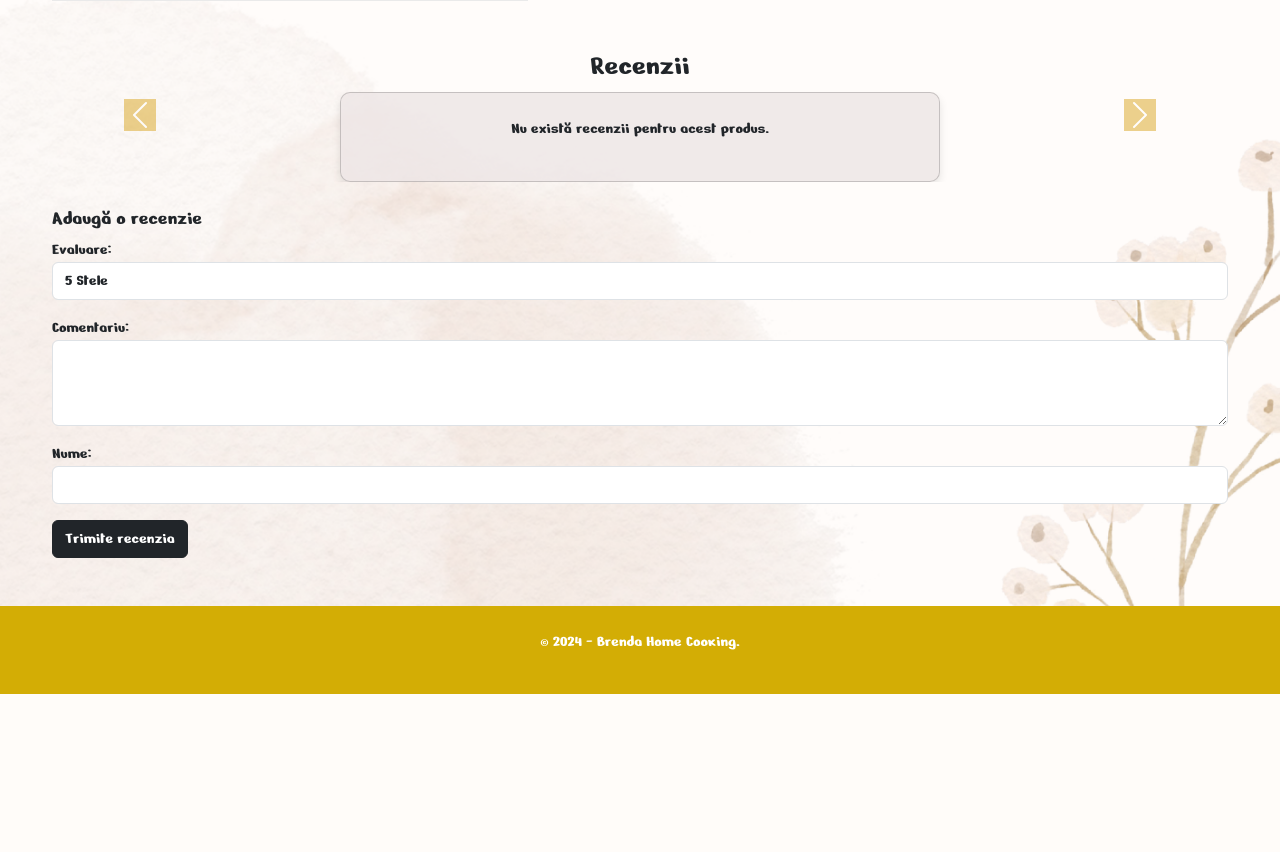
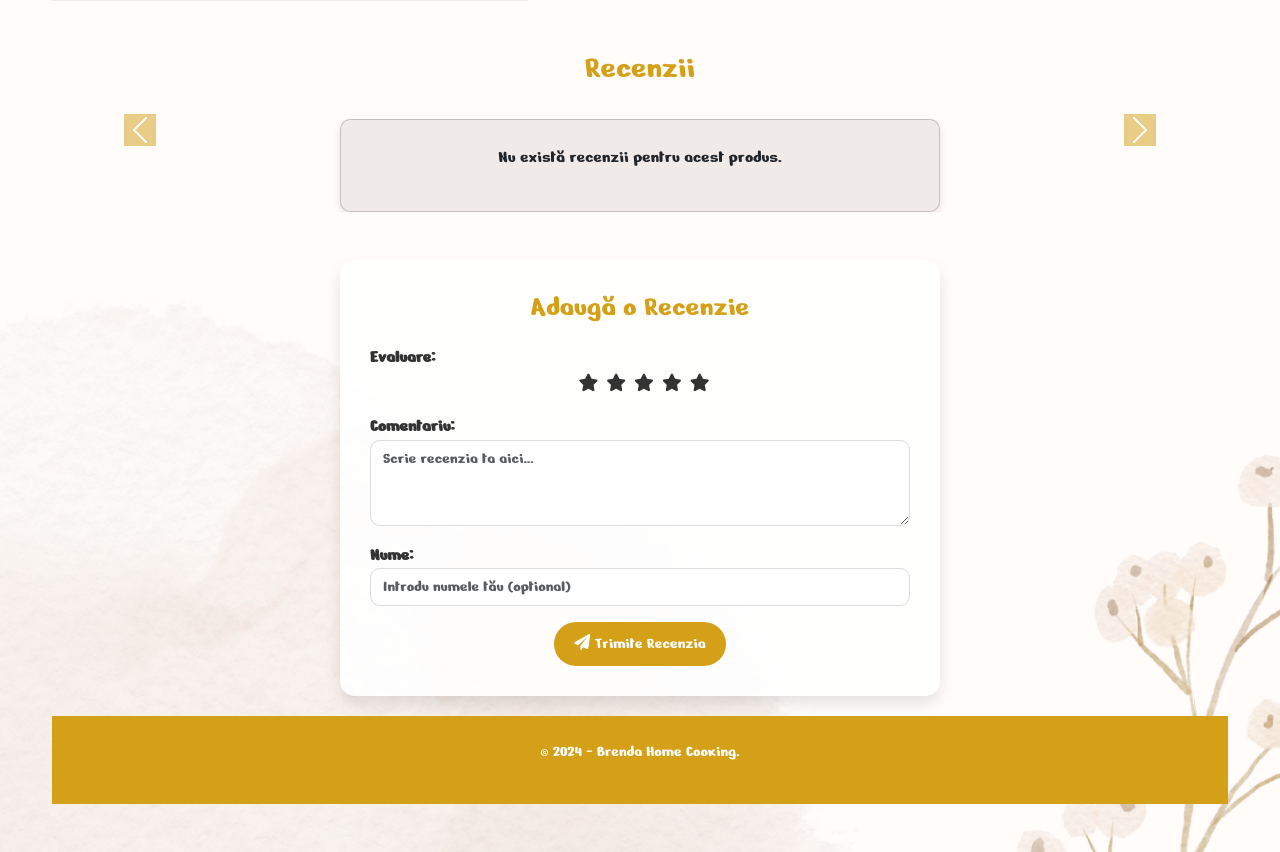
Before and after one commit to MihaiHodis/brendaHC, a Flask app: template app/templates/produs.html in a window 1280 px wide. Shown: the part 644-1496 px from the top of the page. Before the commit the page ends 1338 px from the top, so only its background shows below. Run offline with Flask 3, Linux system fonts and the light colour scheme; the template is opened without the code that fills it, so the values that code supplies are empty.

Commit message:
Stilizare sectiune de adaugare review + legenda culori CSS

```diff
--- a/app/static/css/style_produs.css
+++ b/app/static/css/style_produs.css
@@ -1,3 +1,15 @@
+/* Color Legend */
+:root {
+  --primary-color: #d4a017; /* Golden - Main brand color */
+  --text-color: #d49e17df;
+  --secondary-color: #f8f9fa; /* Light background */
+  --accent-color: #555; /* Accent for hover effects */
+  --background-color: #ffffff; /* Default page background */
+  --border-color: #eaeaea; /* Light grey for borders */
+  --highlight-color: #ffcc00; /* Star rating highlight */
+  --dark-accent-color: #333; /* Darker accent color */
+}
+
 html {
   scroll-padding-top: 50px; /* Înălțimea navbar-ului */
 }
@@ -5,7 +17,7 @@ html {
 body {
   font-family: "Nerko One", cursive;
   background-image: url(/static/images/page-background.png);
-  background-position: bottom center;
+  background-position: center;
   background-repeat: no-repeat;
   background-size: cover;
   min-height: 100vh;
@@ -13,11 +25,20 @@ body {
 
 h1,
 h2 {
-  color: gold;
+  color: var(--primary-color);
+}
+
+.detalii-produs p {
+  color: var(--text-color);
+  font-size: 1.2rem;
+}
+
+.detalii-produs .price {
+  font-size: 2rem;
 }
 
 footer {
-  background-color: #d3ad05; /* Fundal întunecat pentru footer */
+  background-color: var(--primary-color); /* Fundal întunecat pentru footer */
   color: white;
 }
 
@@ -127,7 +148,9 @@ footer {
 /* Sectiunea afisare Review START */
 
 .titlu-rec {
-  font-size: 1.8rem;
+  font-size: 2rem;
+  color: var(--primary-color);
+  margin-bottom: 2rem;
 }
 
 .carousel-inner {
@@ -139,6 +162,7 @@ footer {
   max-width: 600px; /* Limitează lățimea maximă a cardului de recenzie */
   margin: 0 auto;
   transition: opacity 1.5s ease-in-out;
+  font-size: 1.1rem;
 }
 
 .card {
@@ -148,13 +172,91 @@ footer {
   padding: 10px; /* Spațiu interior pentru card */
 }
 
-.review p {
-  font-size: 1.1rem; /* Dimensiune mai mare a textului pentru lizibilitate */
-  line-height: 1.5; /* Înălțime de linie pentru un aspect mai aerisit */
-}
-
 .carousel-control-prev-icon, .carousel-control-next-icon {
-  background-color: goldenrod;
+  background-color: var(--primary-color);
 }
 
 /* Sectiunea afisare Review END */
+
+
+    /* Sectiunea de adaugat review START */
+
+/* Pentru stele */
+.star-rating {
+  direction: rtl;  /* Right-to-left, so the first star (5) is visually first */
+  display: flex;
+  justify-content: center;
+}
+
+.star-rating i {
+  margin-left: 0.5rem;
+}
+
+.star-rating input[type="radio"] {
+  display: none;
+}
+
+.star-rating label {
+  font-size: 2rem;  /* Increase size for better visibility */
+  color: #ccc;  /* Default star color */
+  cursor: pointer;
+  transition: color 0.3s ease;
+}
+
+.star-rating label:hover,
+.star-rating label:hover ~ label,
+.star-rating input[type="radio"]:checked ~ label {
+    color: var(--highlight-color);  /* Golden color for selected stars */
+}
+
+/* Container */
+.add-review {
+  background-color: rgba(255, 255, 255, 0.9);  /* Light semi-transparent background for contrast */
+  border-radius: 15px;  /* Rounded corners for the container */
+  box-shadow: 0 8px 15px rgba(0, 0, 0, 0.1);  /* Subtle shadow for depth */
+  padding: 30px;  /* Padding for inner spacing */
+  max-width: 600px;  /* Limit the form width */
+  margin: 20px auto;  /* Center horizontally with margin */
+}
+
+.add-review h5 {
+  color: var(--primary-color);  /* Gold color to match your site style */
+  font-family: 'Nerko One', cursive;
+  font-size: 1.8rem;
+  margin-bottom: 20px;
+}
+
+.review-form label {
+  color: #333;
+  font-weight: bold;
+  font-size: 1.1rem;
+}
+
+.review-form .form-control {
+  border-radius: 10px;  /* Rounded input fields */
+  border: 1px solid #ddd;
+  transition: border-color 0.3s ease-in-out;
+}
+
+.review-form .form-control:focus {
+  border-color: #d3ad05;  /* Change border color to gold */
+  box-shadow: 0 0 5px rgba(211, 173, 5, 0.5);  /* Highlight input field */
+}
+
+.btn-submit-review {
+  background-color: var(--primary-color);  /* Gold background for the button */
+  color: #fff;  /* White text color */
+  border: none;
+  padding: 10px 20px;
+  border-radius: 25px;  /* Make the button rounded */
+  transition: background-color 0.3s ease, transform 0.3s ease;
+  display: block;
+  margin: 0 auto;  /* Center the button */
+}
+
+.btn-submit-review:hover {
+  background-color: #c09703;  /* Darken the gold a bit */
+  transform: scale(1.05);  /* Slight scale-up effect */
+}
+
+    /* Sectiunea de adaugat review END */
--- a/app/static/js/produs.js
+++ b/app/static/js/produs.js
@@ -1,7 +1,22 @@
-var myCarousel = document.querySelector('#testimonialCarousel');
+var myCarousel = document.querySelector("#testimonialCarousel");
 var carousel = new bootstrap.Carousel(myCarousel, {
   interval: 5000, // Intervalul la care se schimbă slide-urile (3 secunde)
-  ride: 'carousel', // Activează schimbarea automată a slide-urilor
-  pause: 'hover',   // Pauzează pe hover pentru o experiență mai bună
-  wrap: true        // După ultimul slide revine la primul
+  ride: "carousel", // Activează schimbarea automată a slide-urilor
+  pause: "hover", // Pauzează pe hover pentru o experiență mai bună
+  wrap: true, // După ultimul slide revine la primul
 });
+
+
+/* Feedback instant pentru utilizator */
+document.querySelectorAll(".star-rating input").forEach((star) => {
+  star.addEventListener("change", function () {
+    const feedbackElement = document.getElementById('ratingFeedback');
+    const ratingValue = this.value;
+
+    if (ratingValue == 1) {
+      feedbackElement.innerHTML = `Ai dat ${ratingValue} stea!`;
+    } else {
+      feedbackElement.innerHTML = `Ai dat ${ratingValue} stele!`;
+    }
+  });
+});
--- a/app/templates/produs.html
+++ b/app/templates/produs.html
@@ -78,8 +78,8 @@
       </div>
 
       <!-- Right side: Product Details -->
-      <div class="col-md-7">
-        <h3>{{ produs['nume'] }}</h3>
+      <div class="detalii-produs col-md-7">
+        <h2>{{ produs['nume'] }}</h2>
         <p class="price">{{ produs['pret'] }} lei</p>
 
         <!-- Media Rating-urilor -->
@@ -155,33 +155,43 @@
 
 
     <!-- Sectiune de adaugat review -->
-    <div class="add-review mt-4">
-      <h5>Adaugă o recenzie</h5>
-      <form action="/recenzie" method="POST">
-        <input type="hidden" name="produs_id" value="{{ produs['id'] }}" />
-        <div class="mb-3">
+
+    <div class="add-review mt-5">
+      <h5 class="text-center">Adaugă o Recenzie</h5>
+      <form action="/recenzie" method="POST" class="review-form mx-auto">
+        <input type="hidden" name="produs_id" value="{{ produs['id'] }}">
+        <!-- Sectiunea de rating cu stele -->
+        <div class="form-group mb-3">
           <label for="evaluare">Evaluare:</label>
-          <select id="evaluare" name="evaluare" class="form-control">
-            <option value="5">5 Stele</option>
-            <option value="4">4 Stele</option>
-            <option value="3">3 Stele</option>
-            <option value="2">2 Stele</option>
-            <option value="1">1 Stea</option>
-          </select>
+          <div class="star-rating">
+              <input type="radio" id="star5" name="evaluare" value="5">
+              <label for="star5" title="5 stele"><i class="fas fa-star"></i></label>
+              <input type="radio" id="star4" name="evaluare" value="4">
+              <label for="star4" title="4 stele"><i class="fas fa-star"></i></label>
+              <input type="radio" id="star3" name="evaluare" value="3">
+              <label for="star3" title="3 stele"><i class="fas fa-star"></i></label>
+              <input type="radio" id="star2" name="evaluare" value="2">
+              <label for="star2" title="2 stele"><i class="fas fa-star"></i></label>
+              <input type="radio" id="star1" name="evaluare" value="1">
+              <label for="star1" title="1 stea"><i class="fas fa-star"></i></label>
           </div>
-        <div class="mb-3">
+          <p id="ratingFeedback" class="text-center mt-2"></p>
+      </div>
+        <div class="form-group mb-3">
           <label for="comentariu">Comentariu:</label>
-          <textarea id="comentariu" name="comentariu" class="form-control" rows="3"></textarea>
+          <textarea id="comentariu" name="comentariu" class="form-control" rows="3"
+            placeholder="Scrie recenzia ta aici..."></textarea>
         </div>
-        <div class="mb-3">
+        <div class="form-group mb-3">
           <label for="utilizator">Nume:</label>
-          <input type="text" id="utilizator" name="utilizator" class="form-control" />
+          <input type="text" id="utilizator" name="utilizator" class="form-control"
+            placeholder="Introdu numele tău (optional)">
         </div>
-        <button type="submit" class="btn btn-dark btn-primary">
-          Trimite recenzia
+        <button type="submit" class="btn btn-submit-review">
+          <i class="fas fa-paper-plane"></i> Trimite Recenzia
         </button>
+
       </form>
-    </div>
     </div>
     <!-- Sectiune de adaugat review END -->
 
```
Lines whose indentation alone changed are shown as unchanged.
